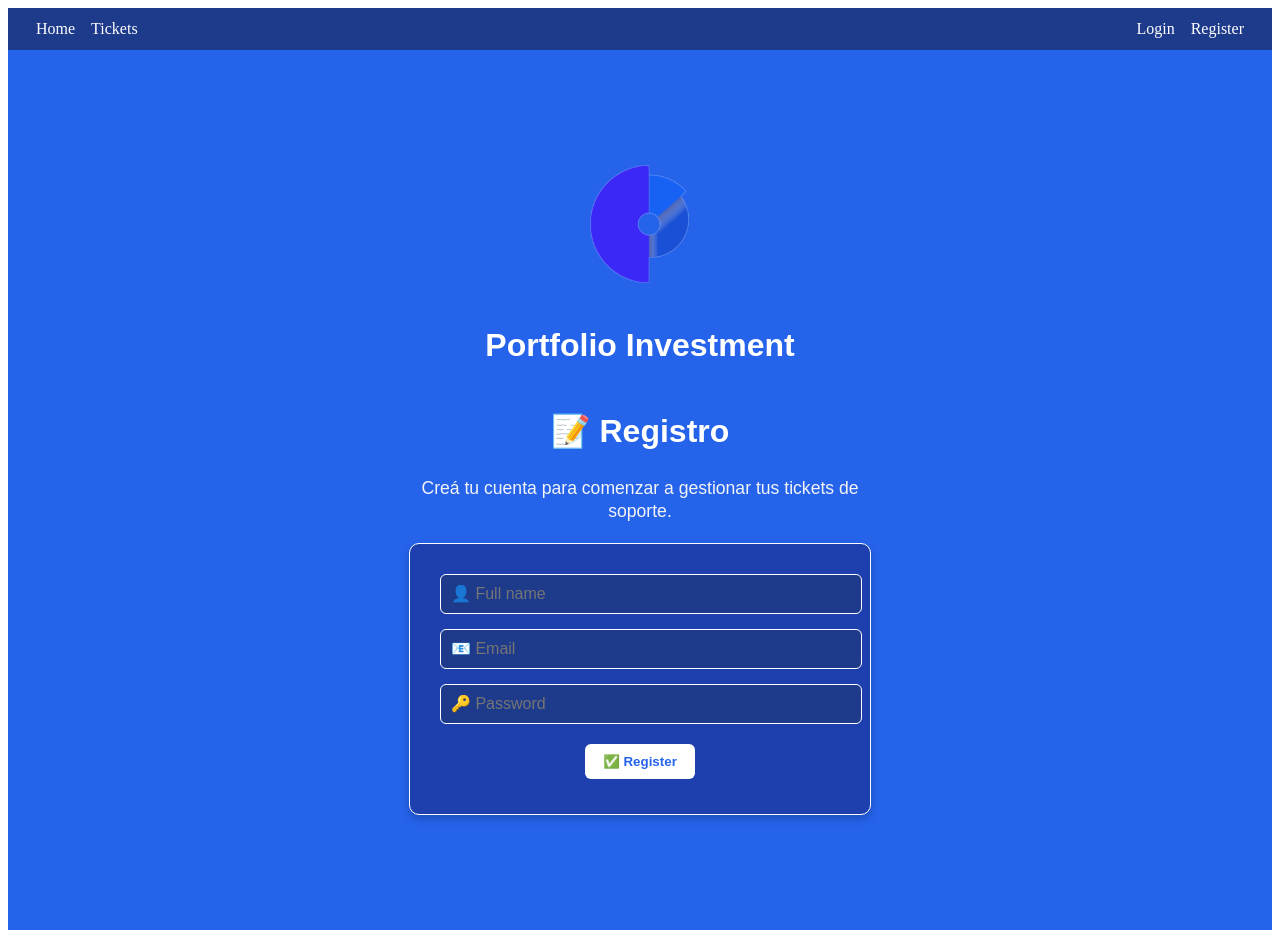
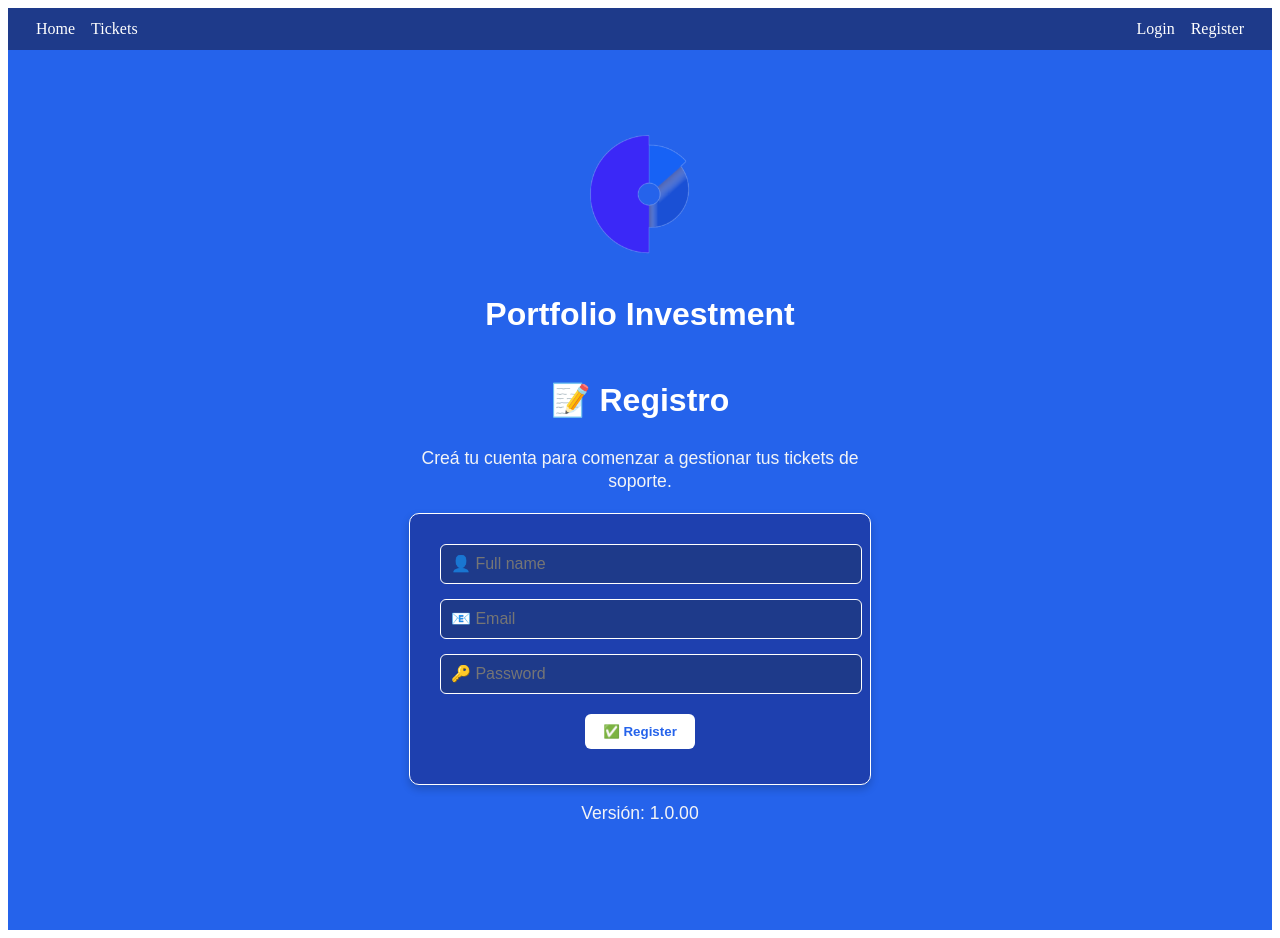
Before and after one commit to jorgeF1990/gestor_de_tarea, a React (Vite) app in the folder frontend-react/: page /register in a window 1280 px wide. Built offline with nearby package versions, Linux system fonts and the light colour scheme.

Commit message:
version 1.0.00

```diff
--- a/frontend-react/src/components/Home.jsx
+++ b/frontend-react/src/components/Home.jsx
@@ -12,6 +12,8 @@ function Home() {
   const [mensaje, setMensaje] = useState('');
   const { user } = useContext(AuthContext);
   const navigate = useNavigate();
+  const version = import.meta.env.VITE_VERSION;
+
 
   const handleSubmit = async (e) => {
     e.preventDefault();
@@ -113,6 +115,8 @@ function Home() {
           {mensaje}
         </p>
       )}
+      <p className="app-version">Versión: {version}</p>
+
     </div>
   );
 }
--- a/frontend-react/src/components/Login.jsx
+++ b/frontend-react/src/components/Login.jsx
@@ -10,6 +10,8 @@ function Login() {
   const [error, setError] = useState('');
   const { login } = useContext(AuthContext);
   const navigate = useNavigate();
+  const version = import.meta.env.VITE_VERSION;
+
 
   const handleSubmit = async (e) => {
     e.preventDefault();
@@ -52,6 +54,8 @@ function Login() {
       </form>
 
       {error && <p className="login-error">{error}</p>}
+      <p className="app-version">Versión: {version}</p>
+
     </div>
   );
 }
--- a/frontend-react/src/components/Register.jsx
+++ b/frontend-react/src/components/Register.jsx
@@ -9,6 +9,7 @@ function Register() {
   const [password, setPassword] = useState('');
   const [error, setError] = useState('');
   const navigate = useNavigate();
+  const version = import.meta.env.VITE_VERSION;
 
   const handleSubmit = async (e) => {
     e.preventDefault();
@@ -58,6 +59,7 @@ function Register() {
       </form>
 
       {error && <p className="register-error">{error}</p>}
+      <p className="app-version">Versión: {version}</p>
     </div>
   );
 }
```
Also changed, not shown: 3 other files (tests, documents, lock files or other folders).
